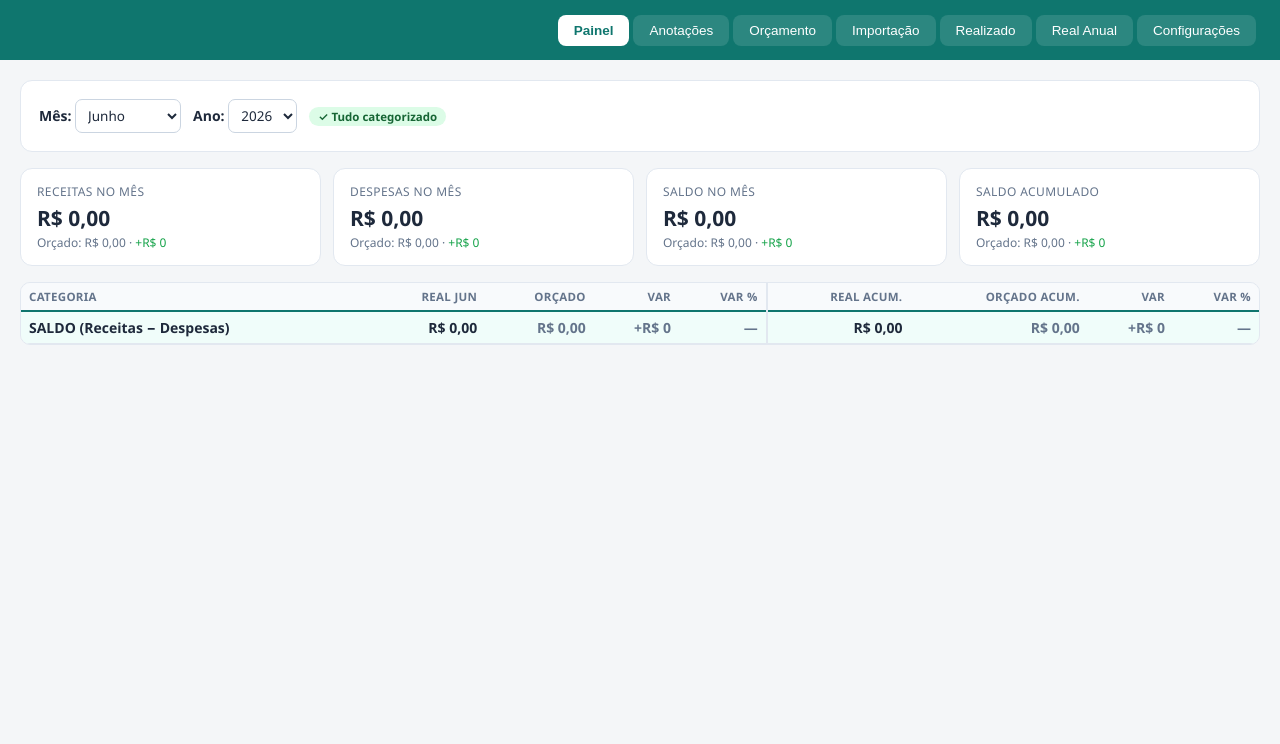
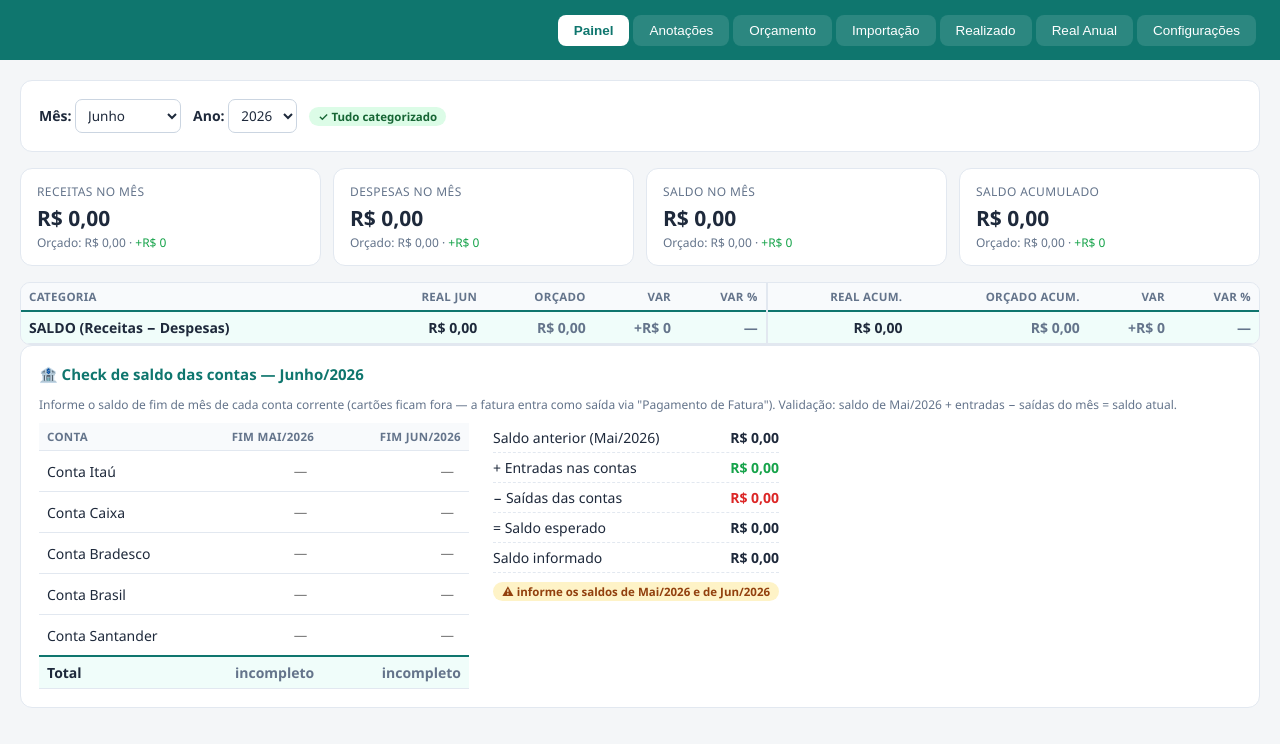
Before and after one commit to juliolarasilva/orcamento, a plain HTML site: page index.html in a window 1280 px wide. Shown: the part 58-802 px from the top of the page. Drawn offline with nearby package versions, Linux system fonts and the light colour scheme.

Commit message:
Add files via upload

```diff
--- a/index.html
+++ b/index.html
@@ -115,10 +115,10 @@ const SEED_CONTAS=['Conta Itaú','Conta Caixa','Conta Bradesco','Conta Brasil','
 const DRIVE_CLIENT_ID_PADRAO='1049391432426-0dal4ekc3lh9h67dg9s43972l949cbd4.apps.googleusercontent.com';
 const ANO_ATUAL=new Date().getFullYear();
 let state=null;
-function novoEstado(){return {versao:1,familia:'Família Guerreiro',ano:ANO_ATUAL,mes:new Date().getMonth(),categorias:JSON.parse(JSON.stringify(SEED_CATS)),contas:[...SEED_CONTAS],orcamento:{},transacoes:[],regras:{},ultimaFonte:'',driveClientId:DRIVE_CLIENT_ID_PADRAO,anotacoes:[]};}
+function novoEstado(){return {versao:1,familia:'Família Guerreiro',ano:ANO_ATUAL,mes:new Date().getMonth(),categorias:JSON.parse(JSON.stringify(SEED_CATS)),contas:[...SEED_CONTAS],orcamento:{},transacoes:[],regras:{},ultimaFonte:'',driveClientId:DRIVE_CLIENT_ID_PADRAO,anotacoes:[],saldos:{}};}
 function salvar(){try{localStorage.setItem('orcFamiliar',JSON.stringify(state));}catch(e){console.warn(e);}salvarTimestamp();driveAgendarSalvar();}
 function salvarTimestamp(){const el=document.getElementById('hdrSub');if(el)el.textContent=state.familia+' · salvo neste navegador';}
-function carregar(){try{const s=localStorage.getItem('orcFamiliar');if(s){state=JSON.parse(s);if(!state.regras)state.regras={};if(state.ultimaFonte===undefined)state.ultimaFonte='';if(!state.driveClientId)state.driveClientId=DRIVE_CLIENT_ID_PADRAO;if(!state.anotacoes)state.anotacoes=[];return;}}catch(e){}state=novoEstado();}
+function carregar(){try{const s=localStorage.getItem('orcFamiliar');if(s){state=JSON.parse(s);if(!state.regras)state.regras={};if(state.ultimaFonte===undefined)state.ultimaFonte='';if(!state.driveClientId)state.driveClientId=DRIVE_CLIENT_ID_PADRAO;if(!state.anotacoes)state.anotacoes=[];if(!state.saldos)state.saldos={};return;}}catch(e){}state=novoEstado();}
 /* ================= UTILS ================= */
 const fmtBRL=new Intl.NumberFormat('pt-BR',{style:'currency',currency:'BRL'});
 const fmt=v=>fmtBRL.format(v||0);
@@ -144,6 +144,18 @@ function rerender(){salvar();TABS[tabAtiva]();}
 function modal(html){document.getElementById('modalBox').innerHTML=html;document.getElementById('modalBg').classList.remove('hide');}
 function fecharModal(){document.getElementById('modalBg').classList.add('hide');}
 document.getElementById('modalBg').addEventListener('click',e=>{if(e.target.id==='modalBg')fecharModal();});
+/* ================= CHECK DE SALDO ================= */
+function contasCorrentes(){return state.contas.filter(c=>!/cart/i.test(c));}
+function saldoGet(comp,conta){return (state.saldos&&state.saldos[comp])?state.saldos[comp][conta]:undefined;}
+function saldoSet(comp,conta,v){if(!state.saldos)state.saldos={};if(!state.saldos[comp])state.saldos[comp]={};if(v===null||v===undefined)delete state.saldos[comp][conta];else state.saldos[comp][conta]=v;}
+function movimentoContas(comp){
+ const ccs=contasCorrentes();let e=0,s=0;
+ state.transacoes.forEach(t=>{
+  if(!t.data||t.data.slice(0,7)!==comp)return;
+  if(!ccs.includes(t.fonte))return;
+  if(t.tipo==='receita')e+=t.valor;else s+=t.valor;});
+ return {e,s};
+}
 /* ================= PAINEL (REAL x ORÇADO) ================= */
 function renderPainel(){
  const ano=state.ano,mes=state.mes,real=realPorCatMes(ano);
@@ -182,7 +194,45 @@ function renderPainel(){
   if(rm||ra)h+=`<tr class="grp"><td class="l" style="color:var(--amber)">⚠ Sem categoria</td><td>${fmt(rm)}</td><td>—</td><td>—</td><td>—</td><td style="border-left:2px solid var(--line)">${fmt(ra)}</td><td>—</td><td>—</td><td>—</td></tr>`;}
  h+=`<tr class="total"><td class="l">SALDO (Receitas − Despesas)</td>${celulas(saldoR,saldoO,'receita')}${celulas(saldoRA,saldoOA,'receita',true)}</tr>`;
  h+='</tbody></table></div>';
+ // ---- Check de saldo das contas ----
+ const mm2=String(mes+1).padStart(2,'0'),comp=`${ano}-${mm2}`;
+ const compAnt=mes===0?`${ano-1}-12`:`${ano}-${String(mes).padStart(2,'0')}`;
+ const nomeAnt=mes===0?`Dez/${ano-1}`:`${MESES[mes-1]}/${ano}`;
+ const ccs=contasCorrentes();
+ let totAnt=0,totAtu=0,faltaAnt=0,faltaAtu=0;
+ const linhasS=ccs.map(c=>{
+  const va=saldoGet(compAnt,c),vb=saldoGet(comp,c);
+  if(va==null)faltaAnt++;else totAnt+=va;
+  if(vb==null)faltaAtu++;else totAtu+=vb;
+  return `<tr><td class="l">${esc(c)}</td>
+   <td><input class="num" style="width:120px" data-sldant="${esc(c)}" value="${va!=null?String(va.toFixed(2)).replace('.',','):''}" placeholder="—"></td>
+   <td><input class="num" style="width:120px" data-sldatu="${esc(c)}" value="${vb!=null?String(vb.toFixed(2)).replace('.',','):''}" placeholder="—"></td></tr>`;}).join('');
+ const mov=movimentoContas(comp);
+ const esperado=totAnt+mov.e-mov.s;
+ const dif=totAtu-esperado;
+ const completo=!faltaAnt&&!faltaAtu&&ccs.length>0;
+ const fecha=Math.abs(dif)<0.01;
+ let statusS;
+ if(!completo)statusS=`<span class="tag warn">⚠ informe os saldos${faltaAnt?' de '+nomeAnt:''}${faltaAnt&&faltaAtu?' e':''}${faltaAtu?' de '+MESES[mes]+'/'+ano:''}</span>`;
+ else statusS=fecha?'<span class="tag ok">✓ Conciliação fecha</span>':`<span class="tag warn">⚠ Diferença de ${fmt(dif)} — confira lançamentos faltantes ou saldos digitados</span>`;
+ h+=`<div class="card"><h2>🏦 Check de saldo das contas — ${MESES_FULL[mes]}/${ano}</h2>
+  <p class="muted-sm" style="margin-bottom:10px">Informe o saldo de fim de mês de cada conta corrente (cartões ficam fora — a fatura entra como saída via "Pagamento de Fatura"). Validação: saldo de ${nomeAnt} + entradas − saídas do mês = saldo atual.</p>
+  <div class="row" style="align-items:flex-start;gap:24px;flex-wrap:wrap">
+  <table style="max-width:430px"><thead><tr><th class="l">Conta</th><th>Fim ${nomeAnt}</th><th>Fim ${MESES[mes]}/${ano}</th></tr></thead><tbody>
+   ${linhasS}
+   <tr class="total"><td class="l">Total</td><td>${faltaAnt?'<span class="mut">incompleto</span>':fmt(totAnt)}</td><td>${faltaAtu?'<span class="mut">incompleto</span>':fmt(totAtu)}</td></tr>
+  </tbody></table>
+  <div style="min-width:240px">
+   <div class="li-row"><span class="flex1">Saldo anterior (${nomeAnt})</span><b>${fmt(totAnt)}</b></div>
+   <div class="li-row"><span class="flex1">+ Entradas nas contas</span><b class="pos">${fmt(mov.e)}</b></div>
+   <div class="li-row"><span class="flex1">− Saídas das contas</span><b class="neg">${fmt(mov.s)}</b></div>
+   <div class="li-row"><span class="flex1">= Saldo esperado</span><b>${fmt(esperado)}</b></div>
+   <div class="li-row"><span class="flex1">Saldo informado</span><b>${fmt(totAtu)}</b></div>
+   <div style="margin-top:8px">${statusS}</div>
+  </div></div></div>`;
  const el=document.getElementById('tab-painel');el.innerHTML=h;
+ el.querySelectorAll('input[data-sldant]').forEach(i=>{i.onchange=()=>{const v=parseValorBR(i.value);saldoSet(compAnt,i.dataset.sldant,i.value.trim()===''?null:v);rerender();};});
+ el.querySelectorAll('input[data-sldatu]').forEach(i=>{i.onchange=()=>{const v=parseValorBR(i.value);saldoSet(comp,i.dataset.sldatu,i.value.trim()===''?null:v);rerender();};});
  el.querySelector('#pMes').onchange=e=>{state.mes=+e.target.value;rerender();};
  el.querySelector('#pAno').onchange=e=>{state.ano=+e.target.value;rerender();};
  const sc=el.querySelector('#pSemCat');if(sc)sc.onclick=()=>irParaAba('importacao');
@@ -749,6 +799,8 @@ function mesclarEstados(remoto){
  Object.entries(remoto.orcamento||{}).forEach(([ano,cats])=>{
   if(!state.orcamento[ano])state.orcamento[ano]=cats;
   else Object.entries(cats).forEach(([c,v])=>{if(!state.orcamento[ano][c])state.orcamento[ano][c]=v;});});
+ if(!state.saldos)state.saldos={};
+ Object.entries(remoto.saldos||{}).forEach(([m,cs])=>{if(!state.saldos[m])state.saldos[m]=cs;else Object.entries(cs).forEach(([c,v])=>{if(state.saldos[m][c]===undefined)state.saldos[m][c]=v;});});
  if(!state.anotacoes)state.anotacoes=[];
  const aids=new Set(state.anotacoes.map(a=>a.id));
  (remoto.anotacoes||[]).forEach(a=>{if(!aids.has(a.id))state.anotacoes.push(a);});
```
